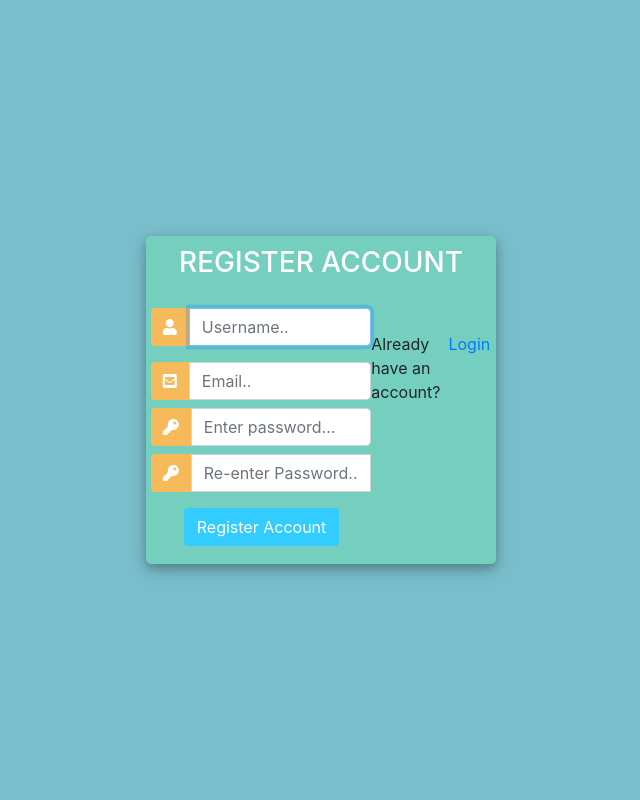
After one commit to Pritam055/CustomerManagementApp, a Django app: page /register/ in a window 1280 px wide. The commit adds this page. Shown: the whole page, without its empty margins (319-959 px from the left). Run offline with Django 3.2, Linux system fonts and the light colour scheme; some libraries are stand-ins or nearby versions.

Commit message:
second commit, upto 14 number video

```diff
--- a/accounts/forms.py
+++ b/accounts/forms.py
@@ -1,4 +1,6 @@
 from django import forms
+from django.contrib.auth.forms import UserCreationForm
+from django.contrib.auth.models import User
 
 from .models import Order
 
@@ -6,3 +8,14 @@ class OrderForm(forms.ModelForm):
 	class Meta:
 		model = Order
 		fields = '__all__'
+
+
+# the UserCreationForm only gives Password and confirm password
+# and we do not need to include them to the fields cause they comes automatically to the template
+# and getting the remaining needed fields from the default User model
+class CreateUserForm(UserCreationForm):
+
+	class Meta:
+		model = User
+		fields = ['username','email']
+		label = {'email':'Email'}
--- a/accounts/templates/accounts/customer.html
+++ b/accounts/templates/accounts/customer.html
@@ -3,7 +3,6 @@
 
 
 {% block main %}
-
 
 
 <br>
@@ -14,7 +13,7 @@
 			<h5>Customer:</h5>
 			<hr>
 			<a class="btn btn-outline-info  btn-sm btn-block mb-2" href="">Update Customer</a>
-			<a class="btn btn-outline-danger  btn-sm btn-block" href="">Delete Customer</a>
+			<a class="btn btn-outline-danger  btn-sm btn-block" href="{% url 'create_order' customer.id %}">Place Order</a>
 
 		</div>
 	</div>
@@ -44,7 +43,10 @@
 		<div class="card card-body">
 			<form method="get">
 
+				{{myFilter.form}}
+
 				<button class="btn btn-primary" type="submit">Search</button>
+
 			</form>
 		</div>
 	</div>
--- a/accounts/templates/accounts/dashboard.html
+++ b/accounts/templates/accounts/dashboard.html
@@ -36,7 +36,7 @@
   <h5>LAST 5 ORDERS</h5>
   <hr>
   <div class="card card-body">
-   <a class="btn btn-primary  btn-sm btn-block" href="{% url 'create_order' %}">Create Order</a>
+   {# <a class="btn btn-primary  btn-sm btn-block" href="{% url 'create_order' %}">Create Order</a> #}
    <table class="table table-sm">
     <tr>
      <th>Product</th>
--- a/accounts/templates/accounts/order_form.html
+++ b/accounts/templates/accounts/order_form.html
@@ -9,7 +9,11 @@
 
 			<form action="" method="post">
 				{% csrf_token %}
-				{{form.as_p}}
+				{{ formset.management_form }}
+			 	{% for form in formset %}
+			 		{{form}}
+			 	<hr>
+			 	{% endfor %}
 				<input type="submit" name="Submit">
 			</form>
 
--- /dev/null
+++ b/accounts/templates/accounts/register.html
@@ -0,0 +1,139 @@
+
+<!DOCTYPE html>
+<html>
+
+<head>
+	<title>Login</title>
+	<link rel="stylesheet" href="https://stackpath.bootstrapcdn.com/bootstrap/4.1.3/css/bootstrap.min.css" integrity="sha384-MCw98/SFnGE8fJT3GXwEOngsV7Zt27NXFoaoApmYm81iuXoPkFOJwJ8ERdknLPMO" crossorigin="anonymous">
+	<script src="https://ajax.googleapis.com/ajax/libs/jquery/3.3.1/jquery.min.js"></script>
+	<link rel="stylesheet" href="https://use.fontawesome.com/releases/v5.6.1/css/all.css" integrity="sha384-gfdkjb5BdAXd+lj+gudLWI+BXq4IuLW5IT+brZEZsLFm++aCMlF1V92rMkPaX4PP" crossorigin="anonymous">
+
+	<style>
+		body,
+		html {
+			margin: 0;
+			padding: 0;
+			height: 100%;
+			background: #7abecc !important;
+		}
+		.user_card {
+			width: 350px;
+			margin-top: auto;
+			margin-bottom: auto;
+			background: #74cfbf;
+			position: relative;
+			display: flex;
+			justify-content: center;
+			flex-direction: column;
+			padding: 10px;
+			box-shadow: 0 4px 8px 0 rgba(0, 0, 0, 0.2), 0 6px 20px 0 rgba(0, 0, 0, 0.19);
+			-webkit-box-shadow: 0 4px 8px 0 rgba(0, 0, 0, 0.2), 0 6px 20px 0 rgba(0, 0, 0, 0.19);
+			-moz-box-shadow: 0 4px 8px 0 rgba(0, 0, 0, 0.2), 0 6px 20px 0 rgba(0, 0, 0, 0.19);
+			border-radius: 5px;
+
+		}
+
+		.form_container {
+			margin-top: 20px;
+		}
+
+		#form-title{
+			color: #fff;
+		}
+		.login_btn {
+			width: 100%;
+			background: #33ccff !important;
+			color: white !important;
+		}
+		.login_btn:focus {
+			box-shadow: none !important;
+			outline: 0px !important;
+		}
+		.login_container {
+			padding: 0 2rem;
+		}
+		.input-group-text {
+			background: #f7ba5b !important;
+			color: white !important;
+			border: 0 !important;
+			border-radius: 0.25rem 0 0 0.25rem !important;
+		}
+		.input_user,
+		.input_pass:focus {
+			box-shadow: none !important;
+			outline: 0px !important;
+		}
+
+	</style>
+
+</head>
+<body>
+	<div class="container h-100">
+		<div class="d-flex justify-content-center h-100">
+			<div class="user_card">
+				<div class="d-flex justify-content-center">
+					<h3 id="form-title">REGISTER ACCOUNT</h3>
+				</div>
+				<div class="d-flex justify-content-center form_container">
+
+					<form method="POST" action="">
+						{% csrf_token %}
+						<div class="input-group mb-3">
+							<div class="input-group-append">
+								<span class="input-group-text"><i class="fas fa-user"></i></span>
+							</div>
+							{{form.username}}
+						</div>
+						<div class="input-group mb-2">
+							<div class="input-group-append">
+								<span class="input-group-text"><i class="fas fa-envelope-square"></i></span>
+							</div>
+							{{form.email}}
+						</div>
+						<div class="input-group mb-2">
+							<div class="input-group-append">
+								<span class="input-group-text"><i class="fas fa-key"></i></span>
+							</div>
+							{{form.password1}}
+						</div>
+						<div class="input-group mb-2">
+							<div class="input-group-append">
+								<span class="input-group-text"><i class="fas fa-key"></i></span>
+							</div>
+							{{form.password2}}
+
+				   		<div class="d-flex justify-content-center mt-3 login_container">
+				 			<input class="btn login_btn" type="submit" value="Register Account">
+				   		</div>
+					</form>
+				</div>
+
+				{{ form.errors }}
+
+				<div class="mt-4">
+					<div class="d-flex justify-content-center links">
+						Already have an account? <a href="{% url 'login' %}" class="ml-2">Login</a>
+					</div>
+				</div>
+			</div>
+		</div>
+	</div>
+	<script>
+						/* Because i didnt set placeholder values in forms.py they will be set here using vanilla Javascript
+		//We start indexing at one because CSRF_token is considered and input field
+		 */
+
+		//Query All input fields
+		var form_fields = document.getElementsByTagName('input')
+		form_fields[1].placeholder='Username..';
+		form_fields[2].placeholder='Email..';
+		form_fields[3].placeholder='Enter password...';
+		form_fields[4].placeholder='Re-enter Password...';
+
+
+		for (var field in form_fields){
+			form_fields[field].className += ' form-control'
+		}
+	</script>
+</body>
+</html>
--- a/accounts/urls.py
+++ b/accounts/urls.py
@@ -7,10 +7,16 @@ urlpatterns = [
 	path('products/', products, name='products'),
 	path('customer/<str:pk_test>/', customer, name='customer'),
 
-	path('create_order/',createOrder, name='create_order'),
+	path('create_order/<str:pk>/',createOrder, name='create_order'),
 	path('update_order/<str:pk>/', updateOrder,name='update_order'),
 	path('delete_order/<str:pk>/', deleteOrder,name='delete_order'),
 
 
+	path('register/', registerPage, name="register"),
+	path('login/', loginPage, name="login"),
+	path('logout/',logoutUser,name='logout'),
+
+
+
 
 ]
--- a/accounts/views.py
+++ b/accounts/views.py
@@ -1,10 +1,62 @@
 from django.shortcuts import render, redirect
+from django.http import HttpResponse
+from django.forms import inlineformset_factory
+from django.contrib.auth.forms import UserCreationForm
+from django.contrib.auth import authenticate, login,logout
+from django.contrib.auth.decorators import login_required
+
+# Adding message
+from django.contrib import messages
 
 from .models import *
 from .forms import *
+# for multiple forms
+from .filters import OrderFilter
 
 # Create your views here.
 
+def registerPage(request):
+	if request.user.is_authenticated:
+		return redirect('home')
+	else:
+		form = CreateUserForm()
+		if request.method=='POST':
+			form = CreateUserForm(request.POST)
+			if form.is_valid():
+				form.save()
+				messages.success(request,"Account was created for "+form.cleaned_data.get('username'))
+
+				return redirect('login')
+
+		context = {
+			'form':form
+		}
+		return render(request, 'accounts/register.html', context)
+
+
+def loginPage(request):
+	if request.user.is_authenticated:
+		return redirect('home')
+	else:
+		if request.method=="POST":
+			username = request.POST.get('username')
+			password = request.POST.get('password')
+
+			user = authenticate(request, username = username, password = password)
+			if user is not None:
+				login(request, user)
+				return redirect('home')
+			else:
+				messages.info(request,"Username or Password in incorrect")
+				return render(request, 'accounts/login.html')
+		context = {}
+		return render(request, 'accounts/login.html', context)
+
+def logoutUser(request):
+	logout(request)
+	return redirect('login')
+
+@login_required(login_url='login')
 def home(request):
 	orders= Order.objects.all()
 	customers = Customer.objects.all()
@@ -26,37 +78,52 @@ def home(request):
 
 
 
+@login_required(login_url='login')
 def products(request):
 	products = Product.objects.all()
 	return render(request, 'accounts/products.html', {'products':products})
 
 
+@login_required(login_url='login')
 def customer(request, pk_test):
 	customer = Customer.objects.get(id=pk_test)
 
 	orders = customer.order_set.all()
 	order_count = orders.count()
 
-	context = {'customer':customer,'orders':orders,'order_count':order_count}
+	myFilter = OrderFilter(request.GET, queryset=orders)
+	orders = myFilter.qs
+
+	context = {
+		'customer':customer,
+		'orders':orders,
+		'order_count':order_count,
+		'myFilter':myFilter
+		}
 	return render(request, 'accounts/customer.html',context)
 
 
-def createOrder(request):
+@login_required(login_url='login')
+def createOrder(request, pk):
+	OrderFormSet = inlineformset_factory(Customer, Order, fields=('product','status'),extra=10)
+	customer = Customer.objects.get(id=pk)
+	formset = OrderFormSet(queryset = Order.objects.none(),instance = customer)
+	# form = OrderForm(initial={'customer':customer})
 	if request.method=='POST':
 		print(request.POST)
-		form = OrderForm(request.POST)
-		if form.is_valid():
-			form.save()
+		# form = OrderForm(request.POST)
+		formset = OrderFormSet(request.POST, instance=customer)
+		if formset.is_valid():
+			formset.save()
 			return redirect('home')
 
-	form = OrderForm()
-
 	context = {
-		'form':form
+		'formset':formset
 	}
 	return render(request,'accounts/order_form.html', context)
 
 
+@login_required(login_url='login')
 def updateOrder(request, pk):
 	order = Order.objects.get(id=pk)
 	form = OrderForm(instance=order)
@@ -72,6 +139,7 @@ def updateOrder(request, pk):
 	}
 	return render(request,'accounts/order_form.html', context)
 
+@login_required(login_url='login')
 def deleteOrder(request, pk):
 	order = Order.objects.get(id=pk)
 
--- a/crm1/settings.py
+++ b/crm1/settings.py
@@ -39,7 +39,8 @@ INSTALLED_APPS = [
     'django.contrib.messages',
     'django.contrib.staticfiles',
 
-    'accounts.apps.AccountsConfig'
+    'accounts.apps.AccountsConfig',
+    'django_filters'
 ]
 
 MIDDLEWARE = [
```
Also changed, not shown: accounts/filters.py (added, +13 -0 lines), accounts/templates/accounts/login.html (added, +125 -0 lines), accounts/templates/accounts/navbar.html (+12 -1 lines), db.sqlite3.
